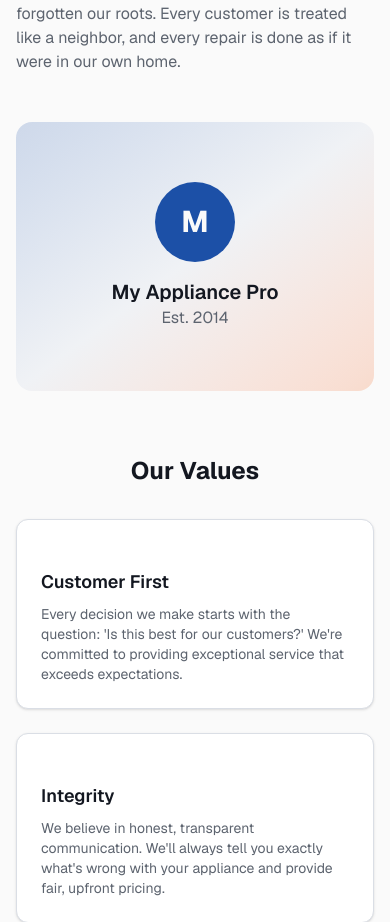
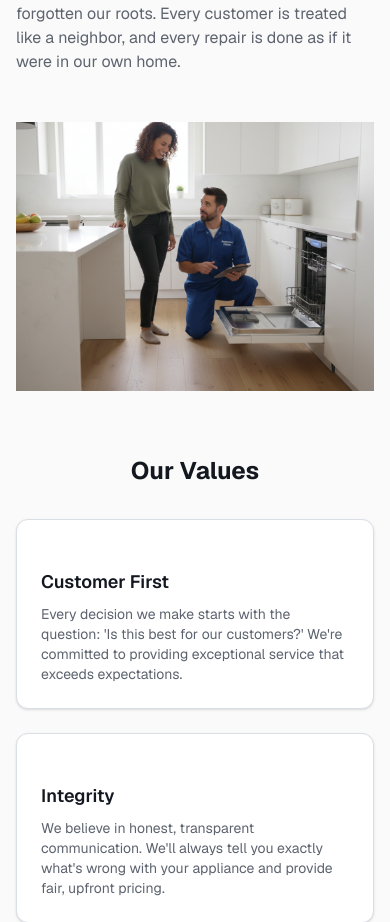
Before and after one commit to cgalvis20-beep/v0-wordpress-appliance-repair, a Next.js app: page /about in a window 390 px wide. Shown: the part 1443-2365 px from the top of the page. Built offline with nearby package versions, Linux system fonts and the light colour scheme.

Commit message:
feat: add technician image to About page with responsive styling\n\nReplace placeholder with professional image and apply responsive container.

```diff
--- a/app/about/page.tsx
+++ b/app/about/page.tsx
@@ -1,5 +1,6 @@
 import type { Metadata } from "next"
 import Link from "next/link"
+import Image from "next/image"
 import { CheckCircle, Users, Calendar, Star, ArrowRight, Wrench } from "lucide-react"
 import { Button } from "@/components/ui/button"
 import { Card, CardContent } from "@/components/ui/card"
@@ -107,16 +108,14 @@ export default function AboutPage() {
             </div>
           </div>
           <div className="relative">
-            <div className="aspect-[4/3] rounded-2xl bg-gradient-to-br from-primary/20 via-muted to-accent/20 flex items-center justify-center">
-              <div className="text-center p-8">
-                <div className="flex h-20 w-20 items-center justify-center rounded-full bg-primary text-primary-foreground text-3xl font-bold mx-auto mb-4">
-                  M
-                </div>
-                <p className="text-xl font-semibold text-foreground">
-                  {companyInfo.name}
-                </p>
-                <p className="text-muted-foreground">Est. 2014</p>
-              </div>
+            <div className="aspect-[4/3] rounded-2xl overflow-hidden">
+              <Image
+                src="/images/about/our-story.png"
+                alt="My Appliance Pro technician explaining repair to customer"
+                fill
+                className="object-cover"
+                priority
+              />
             </div>
           </div>
         </div>
```
Also changed, not shown: public/images/about/our-story.png (added).
